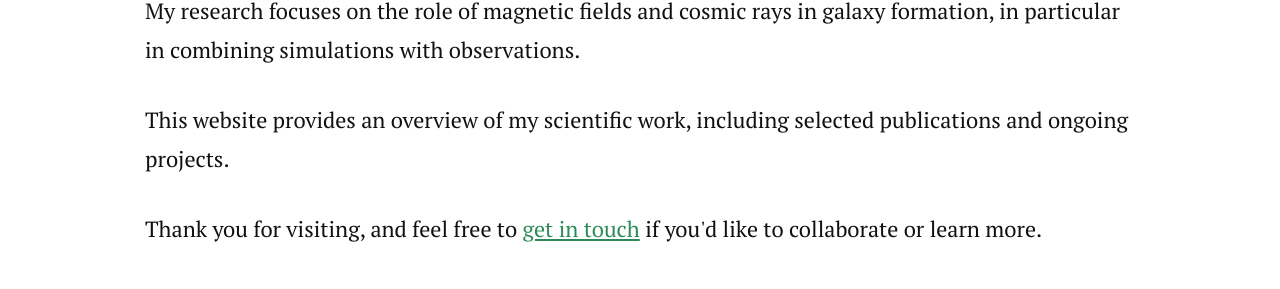
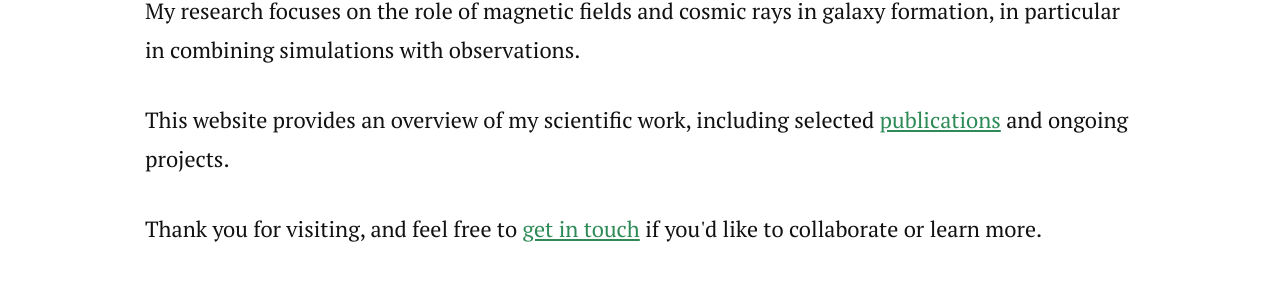
Before and after one commit to mariawerhahn/mariawerhahn.github.io, a Jekyll site: the page built from docs/index.markdown, in a window 1280 px wide. Shown: the part 625-914 px from the top of the page. Built offline with Jekyll 4.4.1, drawn with Linux system fonts in a browser that asks for light colours; nearby versions of some CDN libraries; the list of posts is cut into pages by our own code; part of the change alters nothing that is shown.

Commit message:
Updated home page

```diff
--- a/docs/index.markdown
+++ b/docs/index.markdown
@@ -14,7 +14,7 @@ title: Welcome
 
     <p>My research focuses on the role of magnetic fields and cosmic rays in galaxy formation, in particular in combining simulations with observations.</p>
 
-    <p>This website provides an overview of my scientific work, including selected publications and ongoing projects.</p>
+    <p>This website provides an overview of my scientific work, including selected <a href="/research">publications</a> and ongoing projects.</p>
 
     <p>Thank you for visiting, and feel free to <a href="/contact">get in touch</a> if you'd like to collaborate or learn more.</p>
 
```
